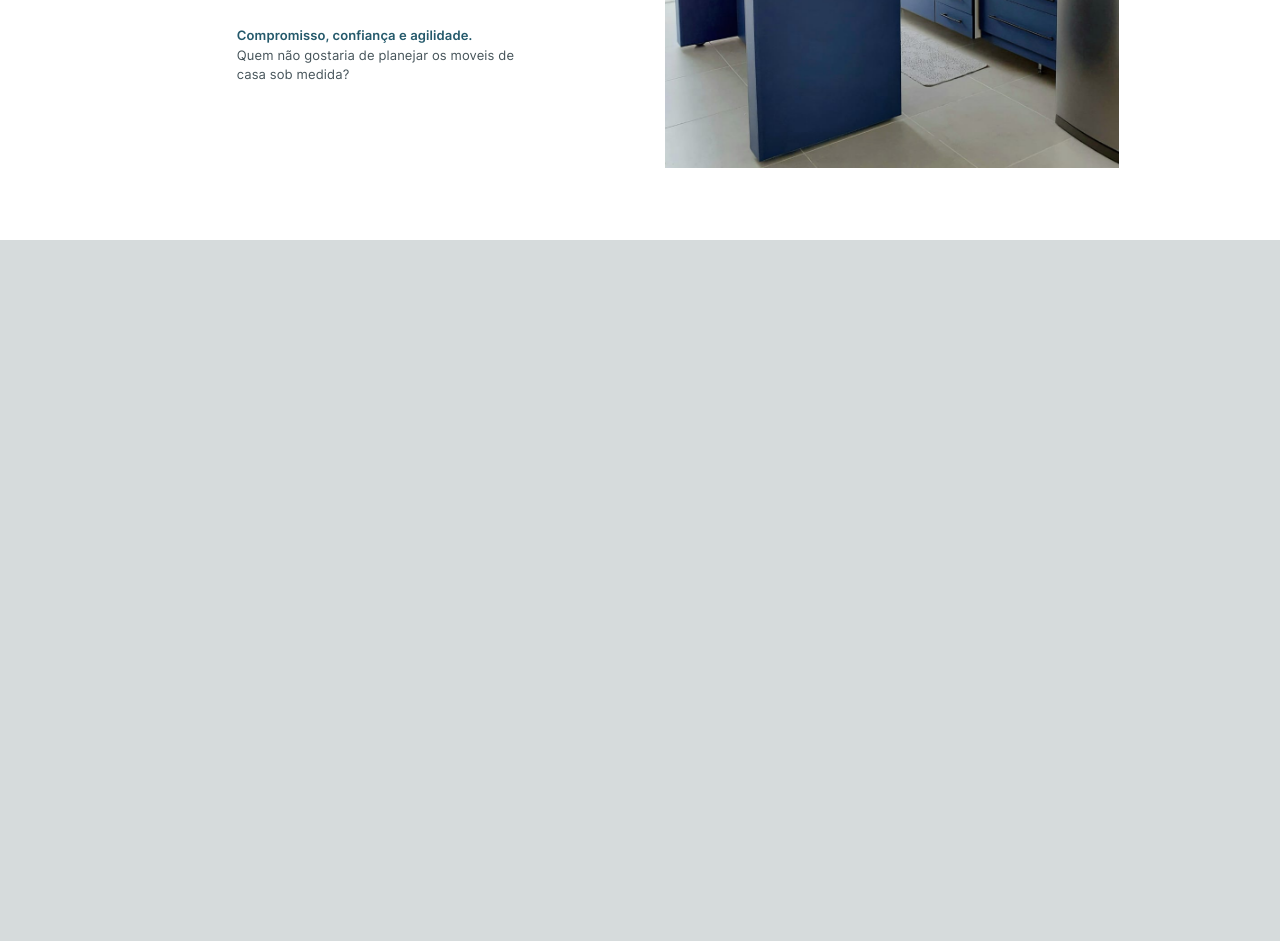
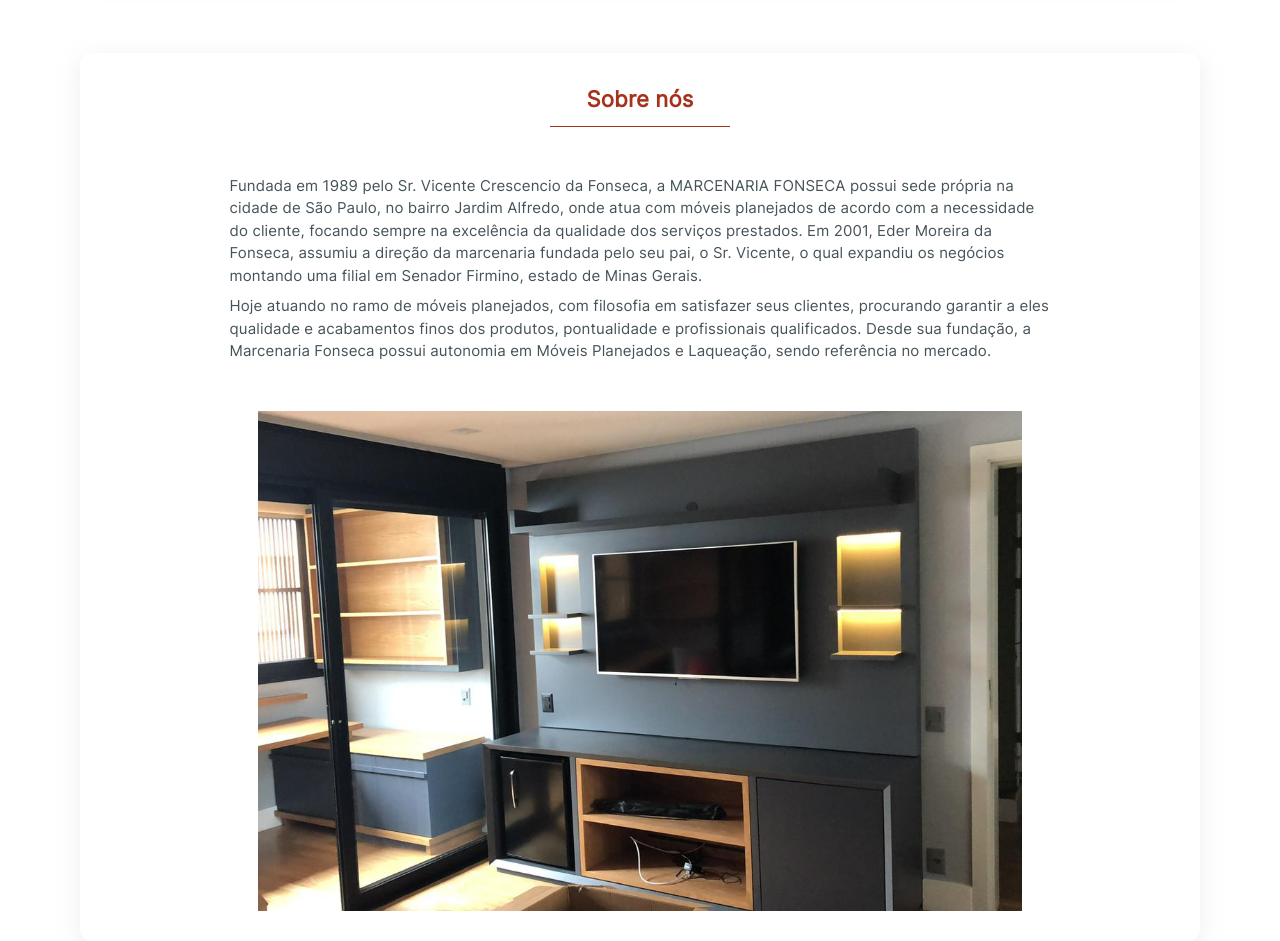
Before and after one commit to mf-planejados/site, a Next.js app: page /home/Home in a window 1280 px wide. Shown: the part 560-1501 px from the top of the page. Before the commit the page ends 800 px from the top, so only its background shows below. Built offline with nearby package versions, Linux system fonts and the light colour scheme.

Commit message:
about add section component

```diff
--- /dev/null
+++ b/src/organisms/sections/sectionAbout.js
@@ -0,0 +1,97 @@
+import { Box, Text, ContentContainer } from "../../atoms";
+import { Colors } from "../layout/Colors";
+
+export const SectionAbout = (props) => {
+    const { title = '',
+        newButton = false,
+        newButtonAction = () => { },
+        saveButton = false,
+        saveButtonAction = () => { },
+        deleteButton = false,
+        deleteButtonAction = () => { }
+    } = props;
+
+    return (
+        <>
+            <Box fullWidth sx={styles.container}>
+                <ContentContainer styles={{ backgroundColor: 'red' }}>
+                    <Box sx={{
+                        display: 'flex',
+                        flexDirection: 'column',
+                        justifyContent: 'center',
+                        alignItems: 'center',
+                        width: '100%',
+                        height: '250px',
+                        flex: 1,
+                        gap: 1,
+
+                    }}>
+                        <Text title style={{
+                            borderBottom: `1px solid ${Colors.darkRed}`,
+                            color: Colors.darkRed,
+                            fontWeight: 'bold',
+                            width: 180,
+                            textAlign: 'center',
+                            paddingBottom: 10
+                        }}>Sobre nós</Text>
+                        <Box sx={{
+                            display: 'flex',
+                            flexDirection: 'column',
+                            justifyContent: 'center',
+                            alignItems: 'center',
+                            padding: 5,
+                            width: '85%',
+                            gap: 1
+                        }}>
+
+                            <Text>Fundada em 1989 pelo Sr. Vicente Crescencio da Fonseca, a MARCENARIA FONSECA possui sede própria na cidade de São Paulo, no bairro Jardim Alfredo,
+                                onde atua com móveis planejados de acordo com a necessidade do cliente, focando sempre na excelência da qualidade dos serviços prestados.
+                                Em 2001, Eder Moreira da Fonseca, assumiu a direção da marcenaria fundada pelo seu pai,
+                                o Sr. Vicente, o qual expandiu os negócios montando uma filial em Senador Firmino, estado de Minas Gerais.
+                            </Text>
+                            <Text>
+                                Hoje atuando no ramo de móveis planejados, com filosofia em satisfazer seus clientes,
+                                procurando garantir a eles qualidade e acabamentos finos dos produtos, pontualidade e profissionais qualificados.
+                                Desde sua fundação, a Marcenaria Fonseca possui autonomia em Móveis Planejados e Laqueação, sendo referência no mercado.
+                            </Text>
+                        </Box>
+                        <Box sx={{
+                            display: 'flex',
+                            flexDirection: 'column',
+                            justifyContent: 'center',
+                            alignItems: 'center',
+                            width: '80%',
+                            height: '500px',
+                            gap: 3,
+                        }}>
+                            <Box sx={styles.imageSobre} />
+                        </Box>
+                    </Box>
+                </ContentContainer>
+            </Box>
+        </>
+    )
+}
+
+const styles = {
+    container: {
+        backgroundColor: '#fff',
+        // display: 'flex',
+        justifyContent: 'center',
+        alignItems: 'center',
+        marginTop: 10,
+        left: 0,
+        width: '100%',
+    },
+    about: {
+        height: 480
+    },
+    imageSobre: {
+        backgroundSize: 'cover',
+        backgroundRepeat: 'no-repeat',
+        backgroundPosition: 'center center',
+        backgroundImage: `url('/sobre-image.jpeg')`,
+        width: '90%',
+        height: '100%'
+    },
+}
--- a/src/pages/_app.js
+++ b/src/pages/_app.js
@@ -42,7 +42,7 @@ const styles = {
       backgroundColor: '#fff',
       padding: { xs: `30px`, xm: `25px`, md: `50px`, lg: `0px 80px 0px 80px` },
       // paddingBottom: `60px`,
-      overflowY: 'hidden',
+      overflowY: 'scroll',
       marginTop: { xs: `60px`, xm: `0px`, md: `0px`, lg: `0px` }
    },
 }
--- a/src/pages/home/Home.js
+++ b/src/pages/home/Home.js
@@ -1,11 +1,13 @@
 import { Box, ContentContainer, Text } from "../../atoms"
 import { Colors, } from "../../organisms"
+import { SectionAbout } from "../../organisms/sections/sectionAbout"
 
 export default function Home(props) {
    return (
       <Box fullWidth sx={styles.container}>
-         <Box sx={{ display: 'flex', height: '80%', width: '90%', marginTop: 10 }}>
-            <ContentContainer row fullWidth style={{ padding: 0, boxShadow: 'none' }} gap={0}>
+         <Box fullWidth sx={styles.containerSection}>
+            <Box sx={{ display: 'flex', width: '100%', marginTop: 15, }}>
+               <ContentContainer row fullWidth style={{}} gap={0}>
                   <Box sx={{
                      display: 'flex',
                      flexDirection: 'column',
@@ -27,10 +29,10 @@ export default function Home(props) {
                         left: 0,
                      }} onClick={() => router.push('/home/Home')} />
 
-                  <Box sx={{ display: 'flex', width: '60%', marginTop: 8, }}>
+                     <Box sx={{ display: 'flex', width: '60%', marginTop: 5, }}>
                         <Text title style={{ color: Colors.darkRed }}>Faça seu orçamento,  <Text title > e tenha seu sonho planejado</Text> do seu jeito</Text>
                      </Box>
-                  <Box sx={{ display: 'flex', width: '60%', marginTop: 2,  }}>
+                     <Box sx={{ display: 'flex', width: '60%', marginTop: 2, }}>
                         <Text small bold style={{ color: Colors.darkBlue }}>Compromisso, confiança e agilidade. <Text small>Quem não gostaria de planejar os moveis de casa sob medida?</Text></Text>
                      </Box>
                   </Box>
@@ -48,19 +50,28 @@ export default function Home(props) {
                </ContentContainer>
             </Box>
          </Box>
+
+         <SectionAbout />
+
+      </Box>
    )
 }
 
 
 const styles = {
    container: {
+      // backgroundColor: '#fff',
+      flex: 1
+   },
+   containerSection: {
       backgroundColor: '#fff',
-      display: 'flex',
+      // display: 'flex',
       justifyContent: 'center',
       alignItems: 'center',
       top: 10,
       left: 0,
-      width: '100%', height: '100%'
+      width: '100%',
+      height: 'auto'
    },
    textHeader: {
       color: '#fff'
@@ -73,5 +84,4 @@ const styles = {
       width: '90%',
       height: '90%'
    },
-
 }
--- a/src/pages/index.js
+++ b/src/pages/index.js
@@ -12,7 +12,7 @@ export default function Home() {
             <title>MF Planejados</title>
             <meta name="description" content="Generated by create next app" />
             <meta name="viewport" content="width=device-width, initial-scale=1" />
-            <link rel="icon" href="/favicon.png" />
+            <link rel="icon" href="/logo.png" />
          </Head>
          {/* <p>Login</p> */}
       </>
```
Also changed, not shown: public/sobre-image.jpeg (added). Lines whose indentation alone changed are shown as unchanged.
